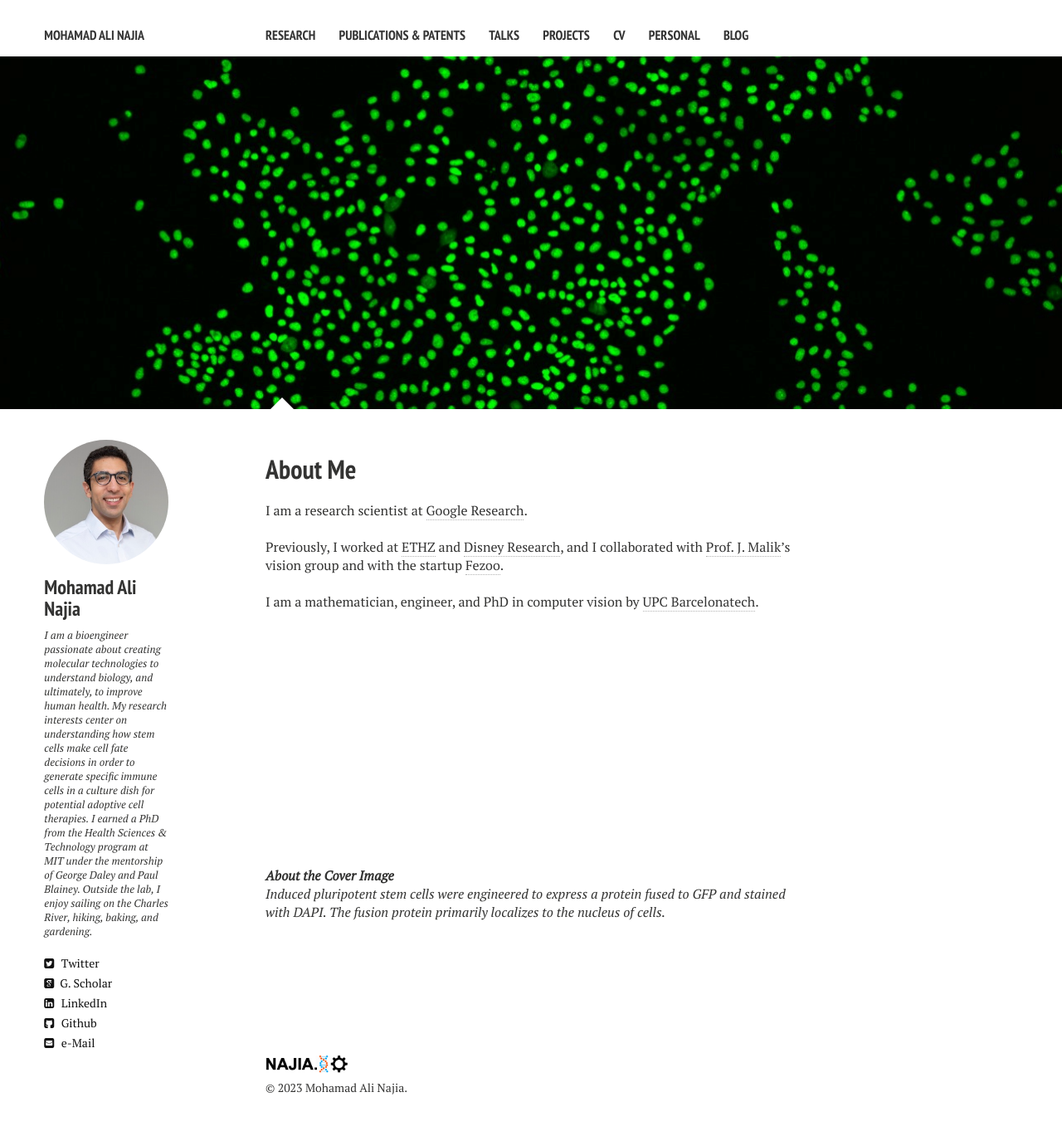
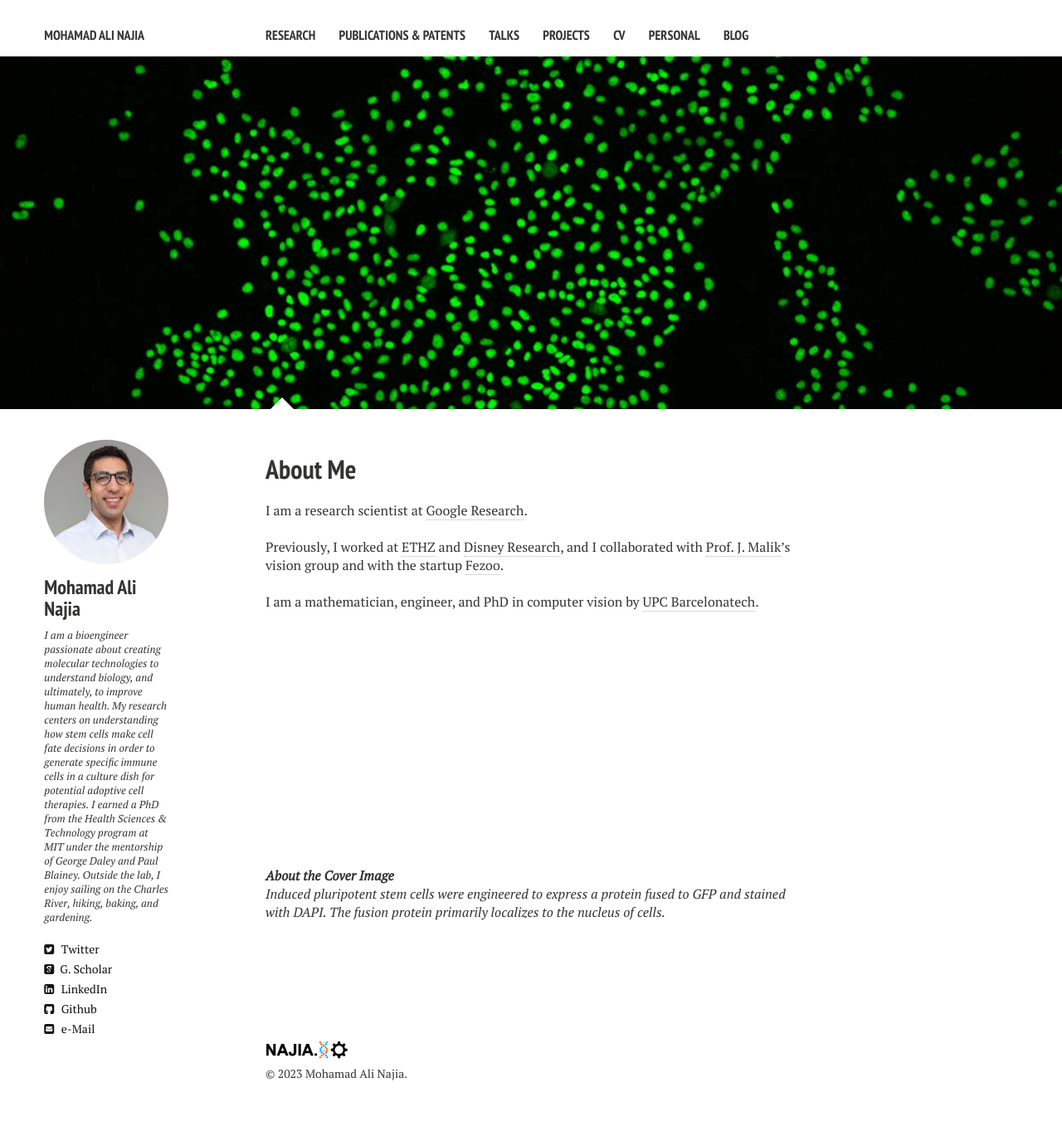
Before and after one commit to mnajia/mnajia.github.io, a Jekyll site: the page built from index.md, in a window 1280 px wide. Shown: the whole page at 83% size. Built offline with Jekyll 4.4.1, drawn with Linux system fonts in a browser that asks for light colours; nearby versions of some CDN libraries.

Commit message:
first commit

```diff
--- a/_config.yml
+++ b/_config.yml
@@ -20,7 +20,7 @@ masthead_title           : # overrides the website title displayed in the masthe
 owner:
   name:           Mohamad Ali Najia
   avatar:         mnajia.png
-  bio:            I am a bioengineer passionate about creating molecular technologies to understand biology, and ultimately, to improve human health. My research interests center on understanding how stem cells make cell fate decisions in order to generate specific immune cells in a culture dish for potential adoptive cell therapies. I earned a PhD from the Health Sciences & Technology program at MIT under the mentorship of George Daley and Paul Blainey. Outside the lab, I enjoy sailing on the Charles River, hiking, baking, and gardening.
+  bio:            I am a bioengineer passionate about creating molecular technologies to understand biology, and ultimately, to improve human health. My research centers on understanding how stem cells make cell fate decisions in order to generate specific immune cells in a culture dish for potential adoptive cell therapies. I earned a PhD from the Health Sciences & Technology program at MIT under the mentorship of George Daley and Paul Blainey. Outside the lab, I enjoy sailing on the Charles River, hiking, baking, and gardening.
   location:       Cambridge, MA
   email:          mohamad.najia@gmail.com
   # Social networking links are used in author-bio sidebar. Update and remove as you like.
```
